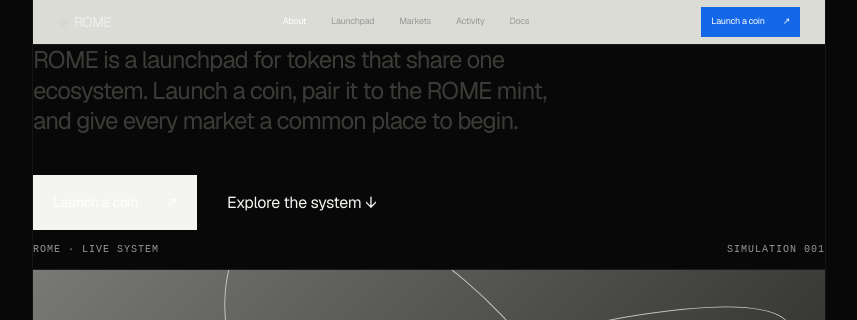
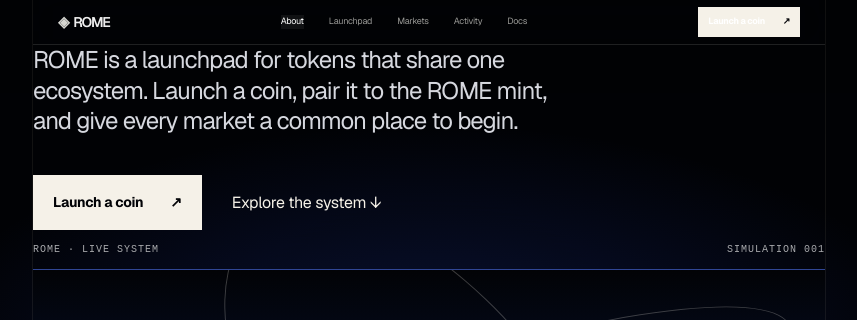
Before and after one commit to stakc0/rome, a website: page index.html in a window 1280 px wide. Shown: the top 320 px of the page, without its empty margins (211-1068 px from the left). Drawn offline with nearby package versions, Linux system fonts and the light colour scheme; a web font is replaced by a local one.

Commit message:
Apply ROME blue gradient styling

```diff
--- a/public/rome-odyssey.css
+++ b/public/rome-odyssey.css
@@ -44,3 +44,17 @@
 .rome-logo-img{display:block;width:116px;height:auto;max-height:42px;object-fit:contain;object-position:left center;flex:0 0 auto;background:transparent!important;border:0!important;border-radius:0!important;box-shadow:none!important}
 .rome-mark{display:none!important}
 @media(max-width:900px){.rome-logo-img{width:96px;max-height:36px}}
+
+
+/* ROME blue-black logo gradient + Odyssey-like typography pass */
+:root{--paper:#020306!important;--ink:#f5f1e8!important;--muted:#a9aaad!important;--line:#1b2546!important;--orange:#4169ff!important;--bg:#020306!important;--panel:#07102d!important;--acid:#f5f1e8!important}
+html,body,#root{background:#020306!important;color:#f5f1e8!important;font-family:Geist,Inter,system-ui,-apple-system,Segoe UI,sans-serif!important}
+body{background:linear-gradient(180deg,#020306 0%,#020306 36%,#071641 68%,#294df0 140%)!important;min-height:100vh}
+.rome-site,.rome-app{background:linear-gradient(180deg,#020306 0%,#020306 34%,#071641 70%,#294df0 132%)!important;color:#f5f1e8!important;position:relative;overflow:hidden}
+.rome-site:before,.rome-app:before{content:"";position:fixed;inset:0;pointer-events:none;background:radial-gradient(900px 420px at 50% 46%,rgba(42,77,240,.22),transparent 58%),linear-gradient(180deg,rgba(0,0,0,.22),transparent 48%);z-index:0}.rome-site>*,.rome-app>*{position:relative;z-index:1}
+.rome-header,.rome-top{background:rgba(2,3,6,.72)!important;border-color:rgba(245,241,232,.12)!important;backdrop-filter:blur(18px)!important}.rome-wordmark,.rome-word{font-weight:600!important;letter-spacing:-.09em!important;color:#f5f1e8!important}.rome-nav a,.rome-text-link{color:#d6d8df!important}.rome-nav a:hover,.rome-nav a.active{color:#fff!important;background:rgba(255,255,255,.06)!important;border-color:rgba(255,255,255,.14)!important}
+.rome-connect,.rome-button.dark,.rome-launch-btn,.btn.primary,button[type=submit]{background:#f5f1e8!important;color:#020306!important;border-color:#f5f1e8!important;font-weight:700!important;text-shadow:none!important}.rome-connect *,.rome-button.dark *,.rome-launch-btn *,.btn.primary *,button[type=submit] *{color:#020306!important}
+.rome-hero h1,.rome-page h1,h1{font-weight:500!important;letter-spacing:-.095em!important;color:#f5f1e8!important}.rome-hero h1 em,.rome-page h1 em,h1 em{color:#f5f1e8!important}.rome-lede,.lede{color:#d6d8df!important}.rome-eyebrow,.eyebrow,.rome-card-index{color:#8da6ff!important}
+.rome-sim-stage,.orbit{background:linear-gradient(180deg,#020306 0%,#071641 68%,#294df0 145%)!important;border-color:rgba(245,241,232,.12)!important}.rome-orbit,.ring{border-color:rgba(245,241,232,.24)!important}.rome-node,.node{background:rgba(2,3,6,.72)!important;color:#f5f1e8!important;border-color:rgba(245,241,232,.16)!important}.rome-node i,.node i{background:#f5f1e8!important}
+.rome-models{background:rgba(245,241,232,.12)!important}.rome-models article,.rome-stat,.rome-card,.panel,.market-card,.doc,.tick,.notice{background:rgba(2,3,6,.58)!important;color:#f5f1e8!important;border-color:rgba(245,241,232,.12)!important}.rome-models p,.rome-models code,.rome-footer,.rome-quote span,.meta,.field,.empty,label{color:#b7bdd2!important}
+.rome-logo-img{display:block!important;object-fit:contain!important;background:transparent!important;border:0!important;border-radius:0!important;box-shadow:none!important;filter:none!important}.rome-mark{display:none!important}
```
